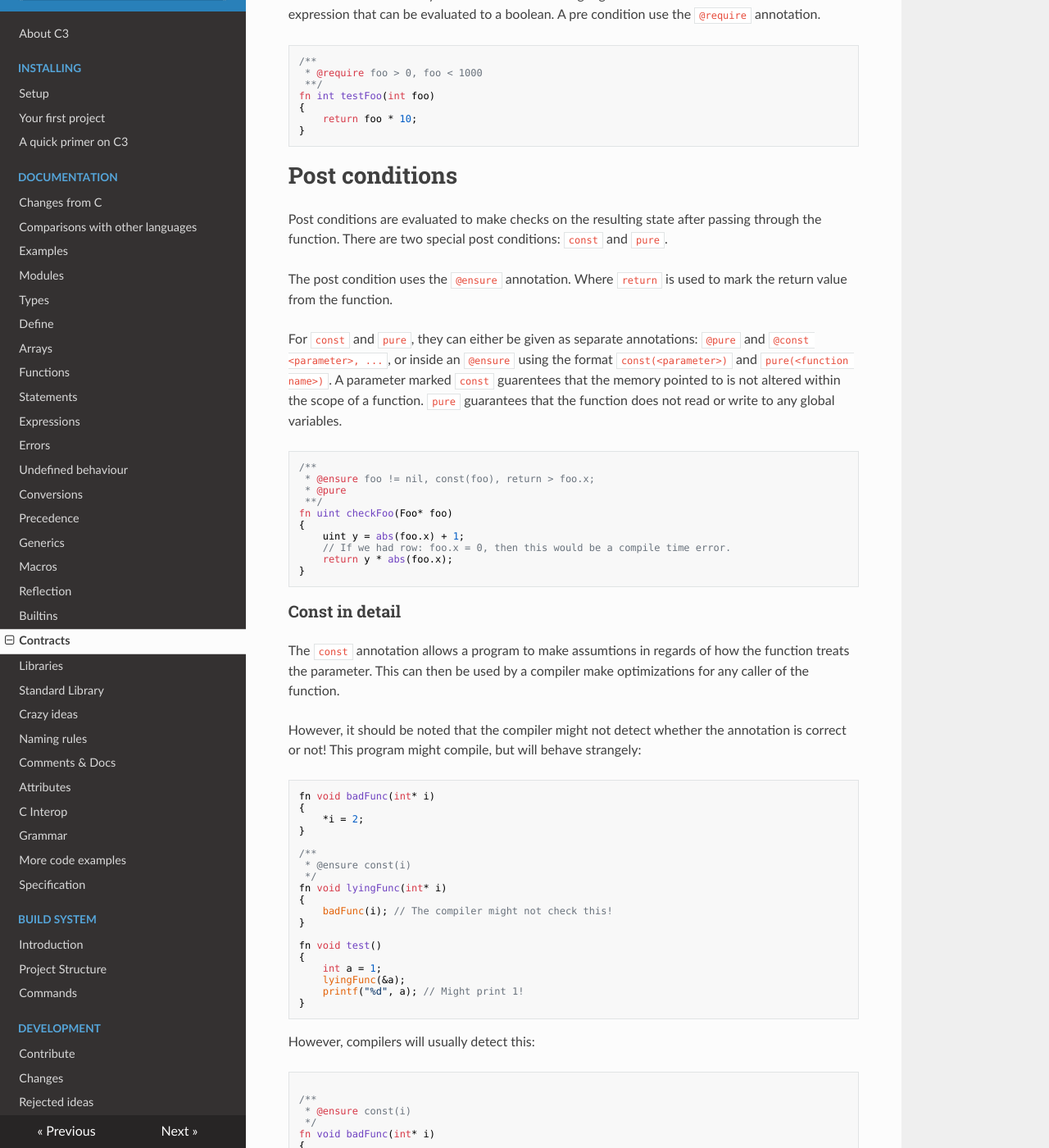
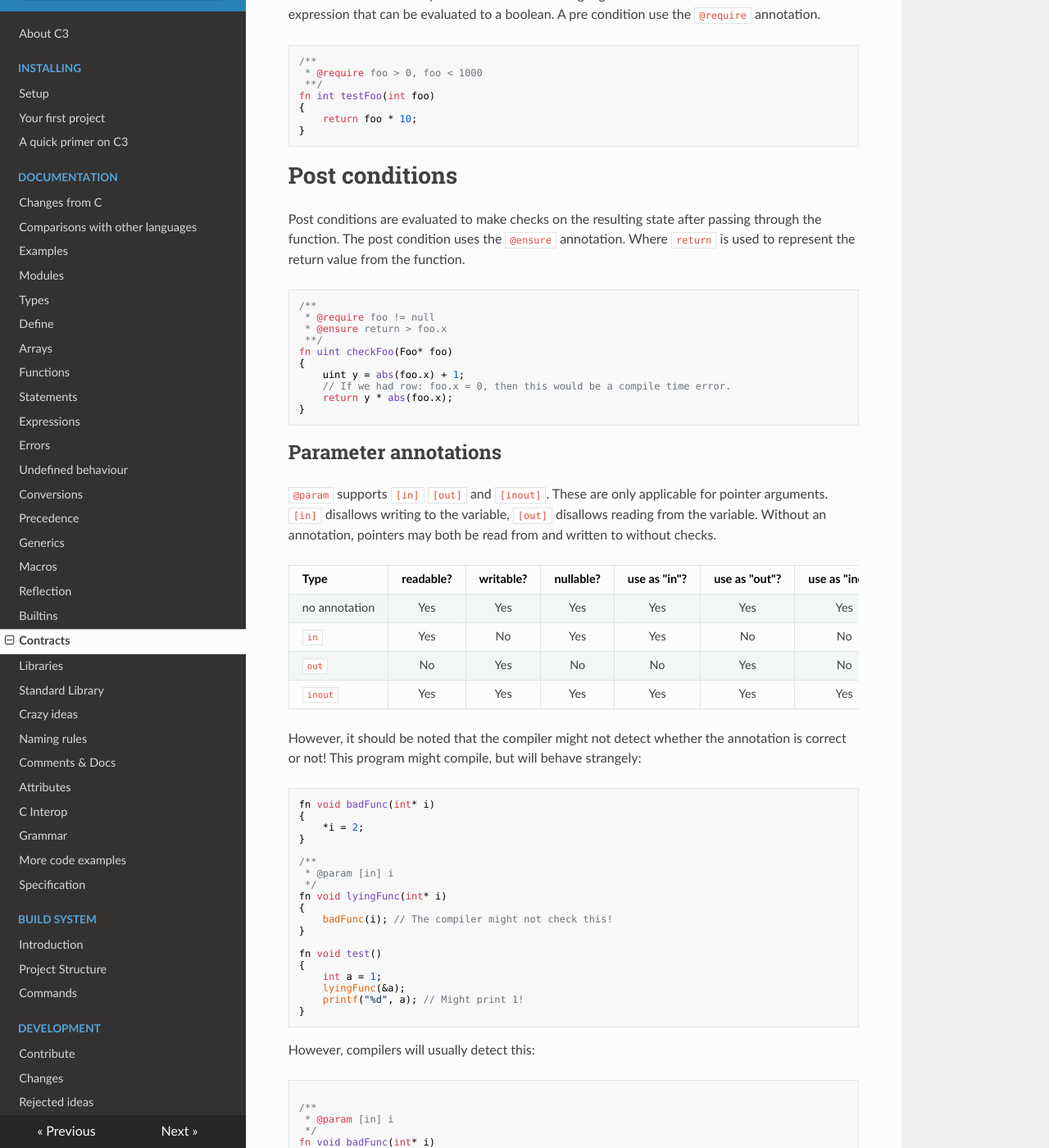
Before and after one commit to c3lang/c3docs-old, an MkDocs documentation site: the page built from docs/contracts.md, in a window 1280 px wide and 1400 px high, scrolled down 359 px. Shown: the whole window at 82% size. Built offline with MkDocs 1.6.1, drawn with Linux system fonts in a browser that asks for light colours; nearby versions of some CDN libraries; some of the changed text lies outside the part shown.

Commit message:
Corrected "const" precondition,

````diff
--- a/docs/contracts.md
+++ b/docs/contracts.md
@@ -18,16 +18,15 @@ fn int testFoo(int foo)
 
 # Post conditions
 
-Post conditions are evaluated to make checks on the resulting state after passing through the function. There are two special post conditions: `const` and `pure`.
+Post conditions are evaluated to make checks on the resulting state after passing through the function.
+The post condition uses the `@ensure` annotation. Where `return` is used to represent the return value from the function.
 
-The post condition uses the `@ensure` annotation. Where `return` is used to mark the return value from the function.
 
-For `const` and `pure`, they can either be given as separate annotations: `@pure` and `@const <parameter>, ...`, or inside an `@ensure` using the format `const(<parameter>)` and `pure(<function name>)`. A parameter marked `const` guarentees that the memory pointed to is not altered within the scope of a function. `pure` guarantees that the function does not read or write to any global variables.
 
 ```
 /**
- * @ensure foo != nil, const(foo), return > foo.x;
- * @pure
+ * @require foo != null
+ * @ensure return > foo.x
  **/
 fn uint checkFoo(Foo* foo)
 {
@@ -37,9 +36,20 @@ fn uint checkFoo(Foo* foo)
 }
 ```
 
-### Const in detail
+## Parameter annotations
 
-The `const` annotation allows a program to make assumtions in regards of how the function treats the parameter. This can then be used by a compiler make optimizations for any caller of the function.
+`@param` supports `[in]` `[out]` and `[inout]`. These are only applicable
+for pointer arguments. `[in]` disallows writing to the variable,
+`[out]` disallows reading from the variable. Without an annotation,
+pointers may both be read from and written to without checks.
+
+| Type        | readable?    | writable?   | nullable?   | use as "in"? | use as "out"? | use as "inout"
+| ------      | :-----: | :-----: | :-----: | :-----:      | :-----:       | :----: |
+| no annotation| Yes    | Yes     | Yes     | Yes          | Yes           |  Yes   |
+| `in`        | Yes     | No      | Yes     | Yes          | No            |  No    |
+| `out`       | No      | Yes     | No      | No           | Yes           |  No    |
+| `inout`     | Yes     | Yes     | Yes     | Yes          | Yes           |  Yes   |
+
 
 However, it should be noted that the compiler might not detect whether the annotation is correct or not! This program might compile, but will behave strangely:
 
@@ -50,7 +60,7 @@ fn void badFunc(int* i)
 }
 
 /**
- * @ensure const(i)
+ * @param [in] i
  */
 fn void lyingFunc(int* i)
 {
@@ -69,11 +79,11 @@ However, compilers will usually detect this:
 ```
 
 /**
- * @ensure const(i)
+ * @param [in] i
  */
 fn void badFunc(int* i)
 {
-    *i = 2; // <- Compiler error: violating post condition const(i)
+    *i = 2; // <- Compiler error: cannot write to "in" parameter
 }
 ```
 
@@ -137,12 +147,13 @@ Consequently circumventing "pure" annotations is undefined behaviour.
 # Pre conditions for macros
 
 Macros have an additional class of pre conditions, that are used to confirm that the values actually will work inside the macro body.
-This improves the error messages, since otherwise it would be hard to know if the error is in the implementation of the macro, or in the parameters. These are placed under the `@checked` annotation, or together with the `@require` annotations, surrounded by `parse()`.
+This improves the error messages, since otherwise it would be hard to know if the error is in the implementation of the macro, or in the parameters. These are placed under the `@checked` annotation.
 
 ```
 /**
  * @checked resource.open()
- * @require resource != nil, parse(void *x = resource.open())
+ * @require resource != nil
+ * @checked void *x = resource.open()
  **/
 macro openResource(resource)
 {
````
Also changed, not shown: docs/changesfromc.md (+5 -4 lines), docs/comments.md (+0 -1 lines).
